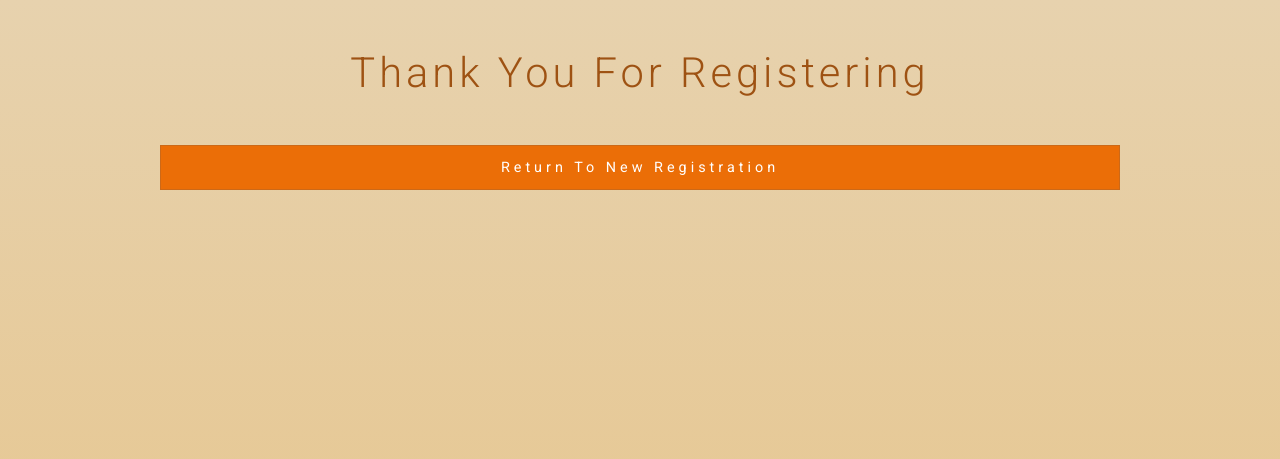
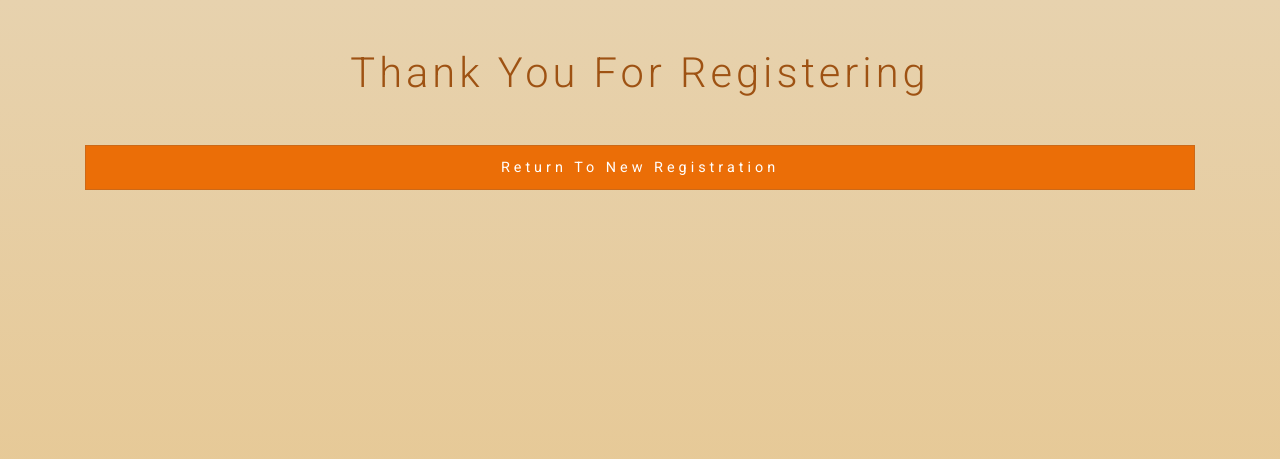
Before and after one commit to itsvismay/simpleregister, a Flask app: page /done in a window 1280 px wide. Shown: the top 459 px of the page. Run offline with Flask 2, Linux system fonts and the light colour scheme; some libraries are stand-ins or nearby versions.

Commit message:
fixed button

```diff
--- a/templates/done.html
+++ b/templates/done.html
@@ -18,8 +18,8 @@
 	<div class="main-w3layouts wrapper">
 
       <h1 style="color: #9e5213">Thank you for registering</h1><br>
-      <div style='padding-left:10em; padding-right: 10em;'>
-		<form method="GET" action="/">
+      <div class="container">
+		<form class="form-horizontal" method="GET" action="/">
 	      <input type="submit" value="Return To New Registration">
 	    </form>
 	</div>
```
